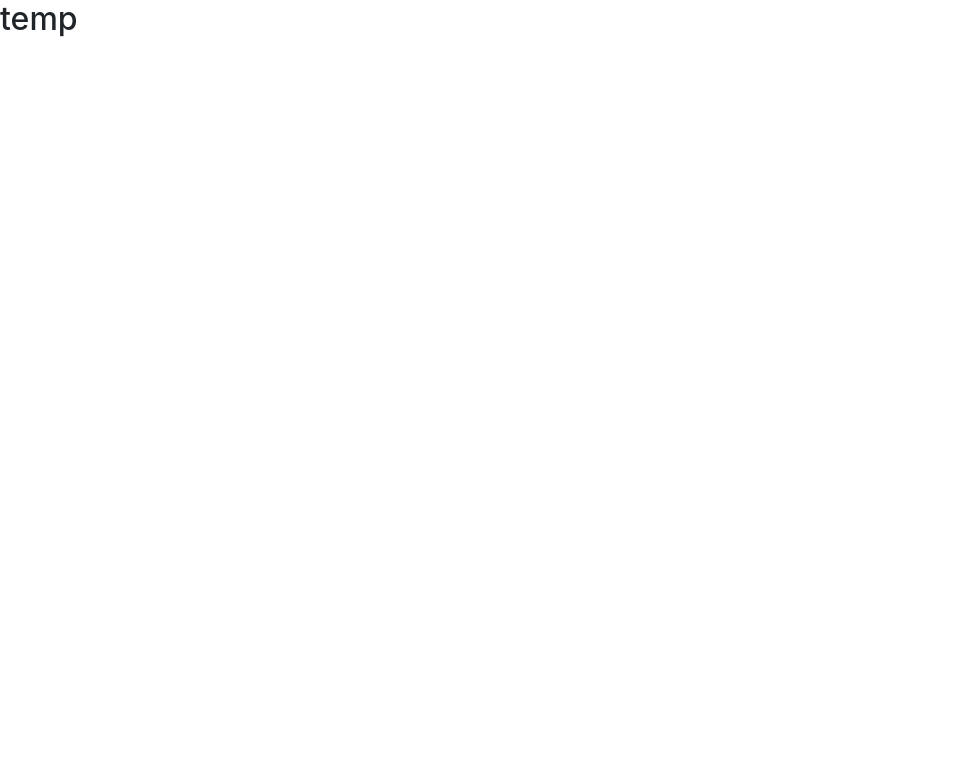
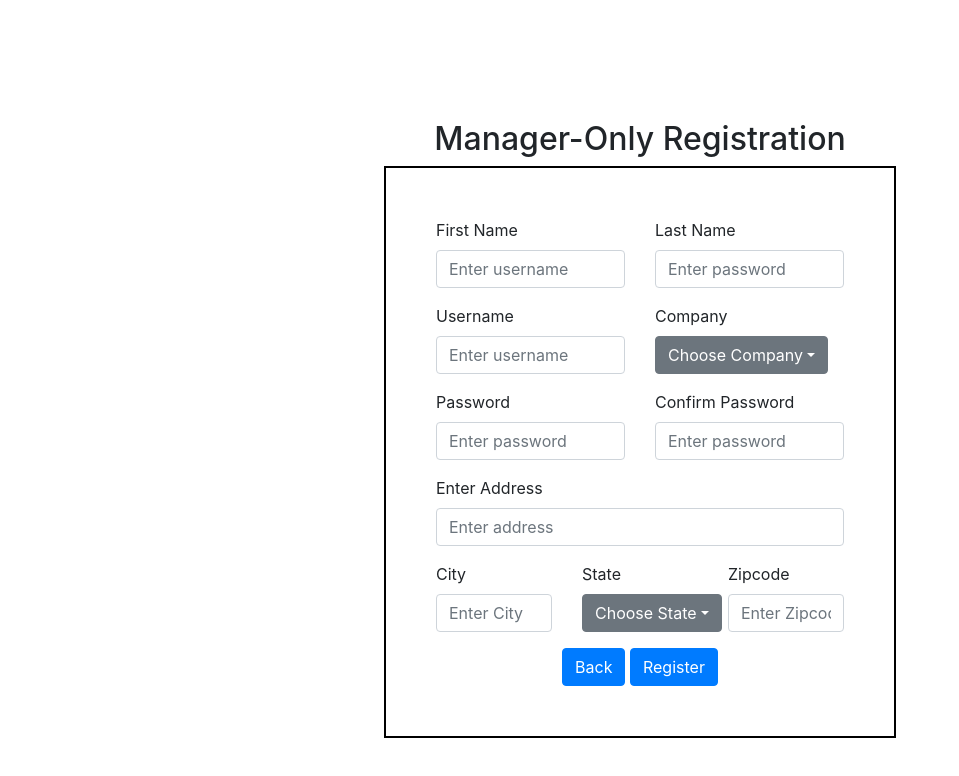
Before and after one commit to jayzhangg/4400, a React (Create React App) app in the folder 4400-frontend/: page /register/manager in a window 1280 px wide. Shown: the top 776 px of the page, without its empty margins (0-959 px from the left). Built offline with nearby package versions, Linux system fonts and the light colour scheme.

Commit message:
added managerRegistration page

```diff
--- a/4400-frontend/src/App.js
+++ b/4400-frontend/src/App.js
@@ -14,6 +14,7 @@ import RegistrationPage from './registrationPage';
 import temp from "./temp";
 import UserRegistraion from './userRegistration';
 import CustomerRegistration from './customerRegistration';
+import ManagerRegistration from './managerRegistration';
 
 function App() {
   return (
@@ -27,7 +28,7 @@ function App() {
           <Route path="/register" exact component = { RegistrationPage } />
           <Route path="/register/user" exact component = {UserRegistraion} />
           <Route path="/register/customer" exact component = {CustomerRegistration} />
-          <Route path="/register/manager" exact component = {temp} />
+          <Route path="/register/manager" exact component = {ManagerRegistration} />
           <Route path="/register/managerCustomer" exact component = {temp} />
         </Switch>
 
--- /dev/null
+++ b/4400-frontend/src/managerRegistration.js
@@ -0,0 +1,241 @@
+import React, { useState } from 'react';
+import { Button, Form, FormGroup, Label, Input, Col, Row, Alert, Dropdown, DropdownToggle, DropdownMenu, DropdownItem } from 'reactstrap';
+import {useHistory} from 'react-router-dom';
+
+function ManagerRegistration() {
+  let history = useHistory();
+
+  // Update this array with an read from the DB for all companies on first render
+  var companies = [1,2,3,4,5,6,7,8,9];
+  var states = ["AAA"];
+
+  const [firstName, setFirstName] = useState("");
+  const [lastName, setLastName] = useState("");
+  const [username, setUsername] = useState("");
+  const [password, setPassword] = useState("");
+  const [confirmPassword, setConfirmPassword] = useState("");
+  const [companyDropdownOpen, setCompanyDropdownOpen] = useState(false);
+  const [stateDropdownOpen, setstateDropdownOpen] = useState(false);
+  const [companySelected, setComapanySelected] = useState("Choose Company");
+  const [stateSelected, setStateSelected] = useState("Choose State");
+
+  const [passwordShort, setPasswordShort] = useState(false);
+  const [passwordMatch, setPasswordMatch] = useState(false);
+
+  const companyToggle = () => setCompanyDropdownOpen(prevState => !prevState);
+  const stateToggle = () => setstateDropdownOpen(prevState => !prevState);
+
+  const handleInput = (target) => {
+    var id = target.id;
+    var val = target.value;
+
+    if (id === "inputFirstName") {
+      setFirstName(val);
+
+    } else if (id === "inputLastName") {
+      setLastName(val);
+
+    } else if (id === "inputUsername") {
+      setUsername(val);
+
+    }else if (id === "inputPassword") {
+      setPassword(val);
+
+    } else if (id === "inputConfirmPassword") {
+      setConfirmPassword(val);
+    }
+  }
+
+  const goBack = () => {
+    history.push("/register");
+  }
+
+  const register = () => {
+    // Add register logic
+    setPasswordMatch(false);
+    setPasswordShort(false);
+
+    console.log("first Name", firstName, "last Name", lastName, "username", username, "password", password, "confirmPass", confirmPassword);
+
+    if (password.length < 7) {
+      setPasswordShort(true);
+    }
+    if (password !== confirmPassword) {
+      setPasswordMatch(true);
+    }
+
+  }
+
+  const handleCompanyClick = (company) => {
+    setComapanySelected(company);
+  }
+
+  const handleStateClick = (state) => {
+    setStateSelected(state);
+  }
+
+  const displayCompanies = companies.map((company) => {
+    return (
+      <DropdownItem key={company} onClick={() => handleCompanyClick(company)}>
+        {company}
+      </DropdownItem>
+    )
+  });
+
+  const displayStates = states.map((state) => {
+    return (
+      <DropdownItem key={state} onClick={() => handleStateClick(state)}>
+        {state}
+      </DropdownItem>
+    )
+  });
+
+  return (
+      <div className="FullPage">
+        <div className="LoginPage">
+          <h2>Manager-Only Registration</h2>
+        </div>
+        <div>
+          <Form className="RegistrationForm">
+            <Row>
+              <Col md={6}>
+                <FormGroup>
+                  <Label for="inputFirstName"> First Name </Label>
+                  <Input onChange={(e) => handleInput(e.target)} id="inputFirstName" placeholder="Enter username" />
+                </FormGroup>
+              </Col>
+
+              <Col>
+                <FormGroup>
+                  <Label for="inputLastName"> Last Name </Label>
+                  <Input onChange={(e) => handleInput(e.target)} id="inputLastName" placeholder="Enter password" />
+                </FormGroup>
+              </Col>
+            </Row>
+
+            <Row>
+              <Col md={6}>
+                <FormGroup>
+                  <Label for="inputUsername"> Username </Label>
+                  <Input onChange={(e) => handleInput(e.target)} id="inputUsername" placeholder="Enter username" />
+                </FormGroup>
+              </Col>
+
+              <Col>
+                <FormGroup>
+                  <Label> Company </Label>
+                  <Dropdown isOpen={companyDropdownOpen} toggle={companyToggle}>
+                    <DropdownToggle caret>
+                      {companySelected}
+                    </DropdownToggle>
+                      <DropdownMenu modifiers={{
+                                      setMaxHeight: {
+                                        enabled: true,
+                                        order: 890,
+                                        fn: (data) => {
+                                          return {
+                                            ...data,
+                                            styles: {
+                                              ...data.styles,
+                                              overflow: 'auto',
+                                              maxHeight: 110,
+                                            },
+                                          };
+                                        },
+                                      },
+                                    }}>
+                        <DropdownItem header>Companies</DropdownItem>
+                          {displayCompanies}
+                      </DropdownMenu>
+                  </Dropdown>
+                </FormGroup>
+              </Col>
+            </Row>
+
+            <Row>
+              <Col md={6}>
+                <FormGroup>
+                  <Label for="inputPassword"> Password </Label>
+                  <Input type="password" onChange={(e) => handleInput(e.target)} id="inputPassword" placeholder="Enter password" />
+                </FormGroup>
+              </Col>
+
+              <Col md={6}>
+                <FormGroup>
+                  <Label for="inputConfirmPassword"> Confirm Password </Label>
+                  <Input type="password" onChange={(e) => handleInput(e.target)} id="inputConfirmPassword" placeholder="Enter password" />
+                </FormGroup>
+              </Col>
+            </Row>
+
+            <FormGroup>
+              <Label for="inputAddress"> Enter Address </Label>
+              <Input onChange={(e) => handleInput(e.target)} id="inputAddress" placeholder="Enter address" />
+            </FormGroup>
+
+            <Row>
+              <Col md={4}>
+                <FormGroup>
+                  <Label for="inputCity"> City </Label>
+                  <Input onChange={(e) => handleInput(e.target)} id="inputCity" placeholder="Enter City" />
+                </FormGroup>
+              </Col>
+
+              <Col md={4}>
+                <FormGroup>
+                  <Label> State </Label>
+                  <Dropdown isOpen={stateDropdownOpen} toggle={stateToggle}>
+                    <DropdownToggle caret>
+                      {stateSelected}
+                    </DropdownToggle>
+                      <DropdownMenu modifiers={{
+                                      setMaxHeight: {
+                                        enabled: true,
+                                        order: 890,
+                                        fn: (data) => {
+                                          return {
+                                            ...data,
+                                            styles: {
+                                              ...data.styles,
+                                              overflow: 'auto',
+                                              maxHeight: 110,
+                                            },
+                                          };
+                                        },
+                                      },
+                                    }}>
+                        <DropdownItem header>States</DropdownItem>
+                          {displayStates}
+                      </DropdownMenu>
+                  </Dropdown>
+                </FormGroup>
+              </Col>
+
+              <Col md={4}>
+                <FormGroup>
+                  <Label for="inputZipcode"> Zipcode </Label>
+                  <Input onChange={(e) => handleInput(e.target)} id="inputZipcode" placeholder="Enter Zipcode" />
+                </FormGroup>
+              </Col>
+            </Row>
+
+            <Alert isOpen={passwordShort} color="danger">
+              Password must be at least 8 characters!
+            </Alert>
+
+            <Alert isOpen={passwordMatch} color="danger">
+              Passwords did not match!
+            </Alert>
+
+            <div className="LoginButton">
+              <Button color="primary" onClick={ goBack }>Back</Button> {' '}
+              <Button color="primary" onClick={ register }>Register</Button>
+            </div>
+
+          </Form>
+        </div>
+      </div>
+  );
+}
+
+export default ManagerRegistration;
```
